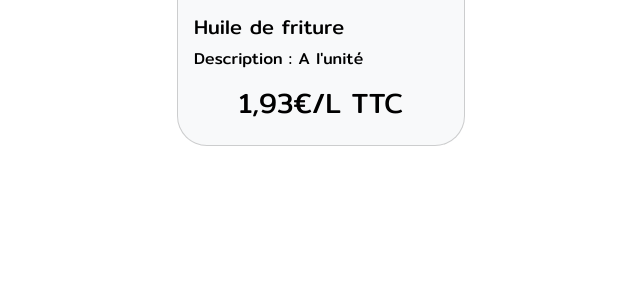
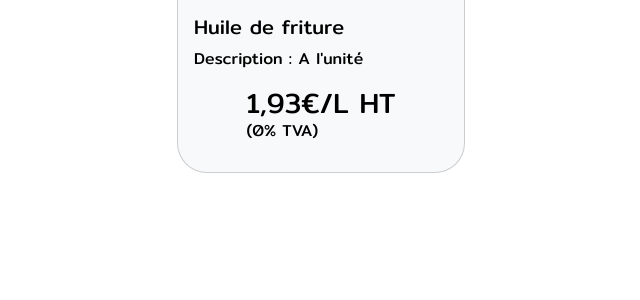
Before and after one commit to inri19/Ecommerce, a Django app: a page that uses boutique/templates/boutique/categorie.html in a window 1280 px wide. Shown: the part 500-800 px from the top of the page, without its empty margins (319-959 px from the left). Run offline with Django 5.2, Linux system fonts and the light colour scheme; data comes from the database, SQL or seed files in the repository.

Commit message:
tva update

```diff
--- a/boutique/templates/boutique/categorie.html
+++ b/boutique/templates/boutique/categorie.html
@@ -37,9 +37,9 @@
 					  	<form method="POST" action="{% url 'add_to_cart' produit.slug %}">
 				          {% csrf_token %}
 				          {% if produit.slug == "huile_de_friture" %}
-				          	<h3>{{ produit.prix|floatformat:2 }}€/L TTC</h3>
+				          	<h3>{{ produit.prix|floatformat:2 }}€/L HT<p class="fs-6">(0% TVA)</p></h3>
 				          {% else %}
-				          	<h3>{{ produit.prix|floatformat:2 }}€ TTC</h3>
+				          	<h3>{{ produit.prix|floatformat:2 }}€ HT<p class="fs-6">(0% TVA)</p></h3>
 				          {% endif %}
 				          {% if user.is_authenticated %}
 					          <input type="number" name="quantite" min="1" value="1" class="form-control" style="width: 70px; display: inline-block;">
```
